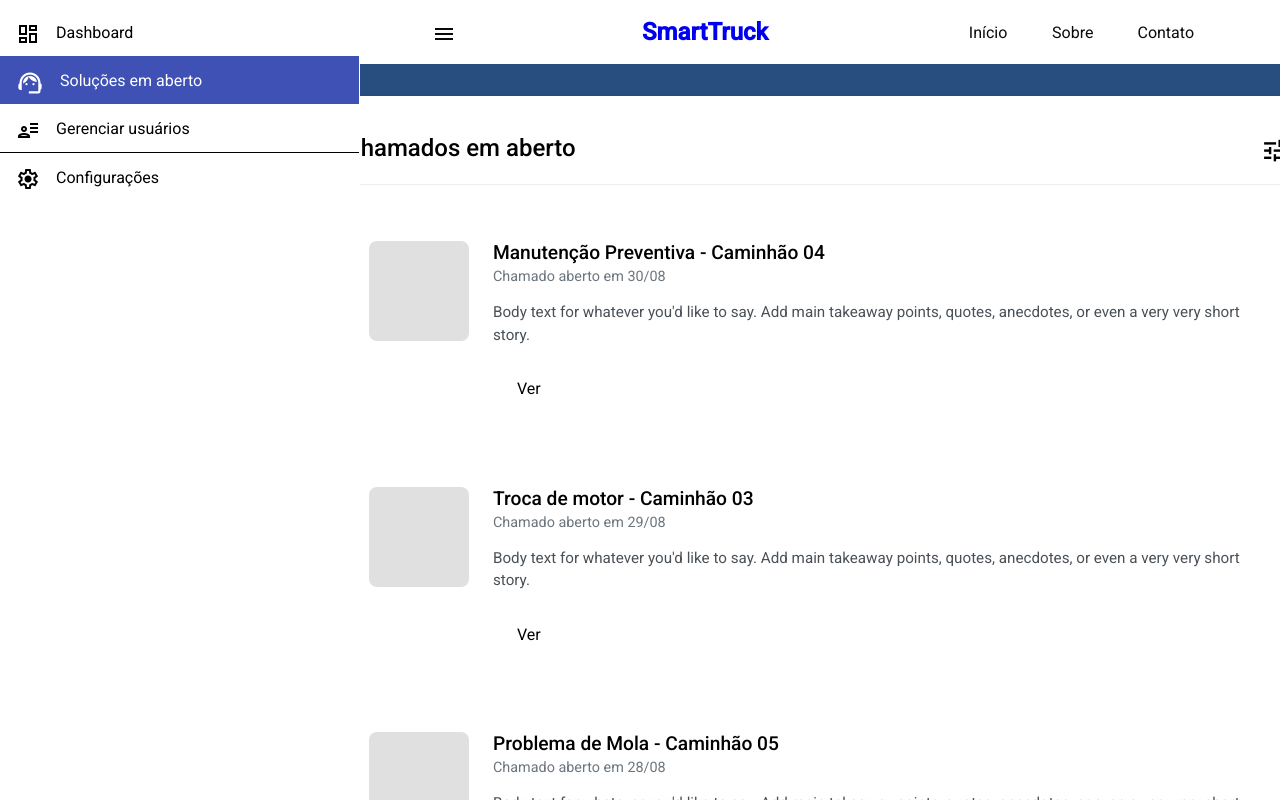
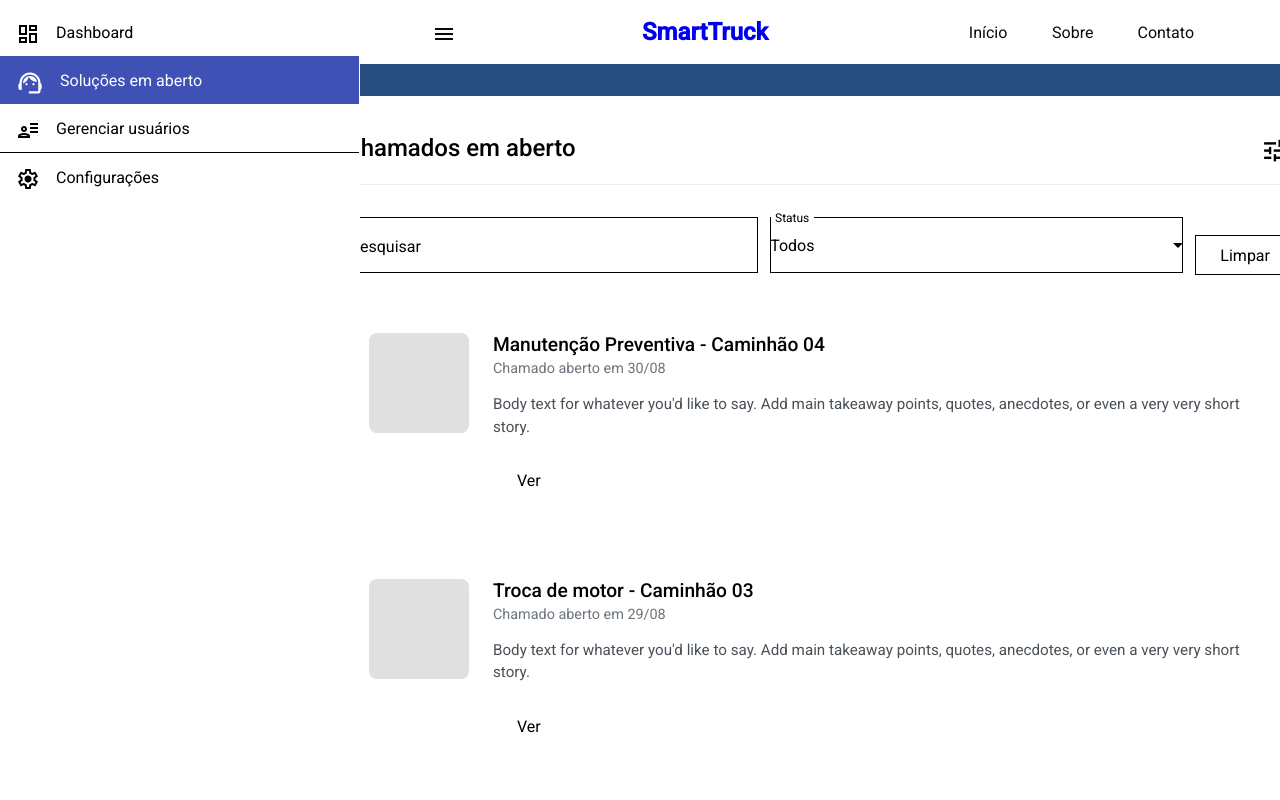
Before and after one commit to PedroDev03/smarttruck, an Angular app: page /chamados in a window 1280 px wide. Built offline with nearby package versions, Linux system fonts and the light colour scheme.

Commit message:
adição filter

```diff
--- /dev/null
+++ b/src/app/Components/filter/filter.component.html
@@ -0,0 +1,21 @@
+<form [formGroup]="form" class="filter-container">
+  <mat-form-field appearance="outline" class="filter-field">
+    <mat-label>Pesquisar</mat-label>
+    <input matInput placeholder="Título, descrição ou cliente" formControlName="search">
+    <button mat-icon-button matSuffix *ngIf="form.value.search" (click)="form.patchValue({ search: '' })">
+      <mat-icon>close</mat-icon>
+    </button>
+  </mat-form-field>
+
+  <mat-form-field appearance="outline" class="filter-field status-field">
+    <mat-label>Status</mat-label>
+    <mat-select formControlName="status">
+      <mat-option value="all">Todos</mat-option>
+      <mat-option value="open">Aberto</mat-option>
+      <mat-option value="closed">Fechado</mat-option>
+      <mat-option value="in_progress">Em andamento</mat-option>
+    </mat-select>
+  </mat-form-field>
+
+  <button mat-stroked-button type="button" (click)="clear()">Limpar</button>
+</form>
--- /dev/null
+++ b/src/app/Components/filter/filter.component.scss
@@ -0,0 +1,12 @@
+.filter-container {
+  display: flex;
+  gap: 12px;
+  align-items: center;
+  margin-bottom: 16px;
+}
+.filter-field {
+  flex: 1 1 200px;
+}
+.status-field {
+  width: 200px;
+}
--- /dev/null
+++ b/src/app/Components/filter/filter.component.ts
@@ -0,0 +1,56 @@
+import { Component, EventEmitter, OnDestroy, OnInit, Output } from '@angular/core';
+import { CommonModule } from '@angular/common';
+import { ReactiveFormsModule, FormBuilder, FormGroup } from '@angular/forms';
+import { MatFormFieldModule } from '@angular/material/form-field';
+import { MatInputModule } from '@angular/material/input';
+import { MatSelectModule } from '@angular/material/select';
+import { MatButtonModule } from '@angular/material/button';
+import { MatIconModule } from '@angular/material/icon';
+import { Subscription } from 'rxjs';
+import { debounceTime } from 'rxjs/operators';
+
+@Component({
+  selector: 'app-filter',
+  standalone: true,
+  imports: [
+    CommonModule,
+    ReactiveFormsModule,
+    MatFormFieldModule,
+    MatInputModule,
+    MatSelectModule,
+    MatButtonModule,
+    MatIconModule
+  ],
+  templateUrl: './filter.component.html',
+  styleUrls: ['./filter.component.scss']
+})
+export class FilterComponent implements OnInit, OnDestroy {
+  @Output() filterChange = new EventEmitter<{ search?: string; status?: string }>();
+
+  form: FormGroup;
+  private sub: Subscription | undefined;
+
+  constructor(private fb: FormBuilder) {
+    this.form = this.fb.group({
+      search: [''],
+      status: ['all']
+    });
+  }
+
+  ngOnInit(): void {
+    this.sub = this.form.valueChanges.pipe(debounceTime(300)).subscribe((v) => {
+      this.filterChange.emit(v);
+    });
+    // Emit initial value so parent can initialize filtered list
+    this.filterChange.emit(this.form.value);
+  }
+
+  clear(): void {
+    this.form.patchValue({ search: '', status: 'all' });
+    this.filterChange.emit(this.form.value);
+  }
+
+  ngOnDestroy(): void {
+    this.sub?.unsubscribe();
+  }
+}
--- a/src/app/app.routes.ts
+++ b/src/app/app.routes.ts
@@ -2,13 +2,13 @@
 
 import { Routes } from '@angular/router';
 import { LoginComponent } from './pages/login/login.component';
-// 1. Importe o componente da lista de chamados
 import { ListaChamadosComponent } from './pages/lista-chamados/lista-chamados.component';
+import { UsuariosComponent } from './pages/usuarios/usuarios.component';
 
 export const routes: Routes = [
   { path: '', redirectTo: '/login', pathMatch: 'full' },
   { path: 'login', component: LoginComponent },
 
-  // 2. Adicione a nova rota aqui
+  {path: 'usuarios', component: UsuariosComponent},
   { path: 'chamados', component: ListaChamadosComponent }
 ];
--- a/src/app/pages/lista-chamados/lista-chamados.component.html
+++ b/src/app/pages/lista-chamados/lista-chamados.component.html
@@ -7,8 +7,10 @@
       </button>
     </header>
 
+    <app-filter (filterChange)="onFilterChange($event)"></app-filter>
+
     <div class="ticket-list">
-      <mat-card class="ticket-card" *ngFor="let chamado of chamados">
+      <mat-card class="ticket-card" *ngFor="let chamado of filteredChamados">
         <div class="ticket-layout">
           <div class="ticket-image-placeholder"></div>
 
--- a/src/app/pages/lista-chamados/lista-chamados.component.ts
+++ b/src/app/pages/lista-chamados/lista-chamados.component.ts
@@ -1,6 +1,7 @@
 import { Component } from '@angular/core';
 import { CommonModule } from '@angular/common';
 import { NavbarComponent } from '../../Components/navbar/navbar.component';
+import { FilterComponent } from '../../Components/filter/filter.component';
 // Importações do Angular Material
 import { MatCardModule } from '@angular/material/card';
 import { MatButtonModule } from '@angular/material/button';
@@ -14,12 +15,14 @@ import { MatIconModule } from '@angular/material/icon';
     MatCardModule,
     MatButtonModule,
     MatIconModule,
-    NavbarComponent
+    NavbarComponent,
+    FilterComponent
   ],
   templateUrl: './lista-chamados.component.html',
   styleUrls: ['./lista-chamados.component.scss']
 })
 export class ListaChamadosComponent {
+
 
   // Dados fictícios para simular a lista de chamados
   chamados = [
@@ -40,4 +43,25 @@ export class ListaChamadosComponent {
     }
   ];
 
+  // filtered view
+  filteredChamados = [...this.chamados];
+
+  onFilterChange(filter: { search?: string; status?: string }) {
+    const search = (filter.search || '').toLowerCase().trim();
+    const status = filter.status || 'all';
+
+    this.filteredChamados = this.chamados.filter((c) => {
+      const matchesSearch = !search || (
+        (c.titulo && c.titulo.toLowerCase().includes(search)) ||
+        (c.descricao && c.descricao.toLowerCase().includes(search)) ||
+        (c.status && c.status.toLowerCase().includes(search))
+      );
+
+      // For demo data, status values are free-form; in real app adapt accordingly
+      const matchesStatus = status === 'all' || (c.status && c.status.toLowerCase().includes(status));
+
+      return matchesSearch && matchesStatus;
+    });
+  }
+
 }
--- a/src/app/pages/login/login.component.ts
+++ b/src/app/pages/login/login.component.ts
@@ -54,7 +54,7 @@ export class LoginComponent {
       // 3. ADICIONE O TIPO UserResponse AQUI
       next: (response: UserResponse) => {
         console.log('Login bem-sucedido!', response);
-        alert(`Login realizado com sucesso! Bem-vindo, ${response.email}`);
+        alert(`Login realizado com sucesso! Bem-vindo.`);
         this.router.navigate(['/chamados']);
       },
       // 4. ADICIONE O TIPO HttpErrorResponse AQUI
--- /dev/null
+++ b/src/app/pages/usuarios/usuarios.component.html
@@ -0,0 +1 @@
+<p>usuarios works!</p>
```
Also changed, not shown: src/app/pages/usuarios/usuarios.component.ts (added, +11 -0 lines), src/app/pages/usuarios/usuarios.component.scss (added), 1 other file (tests, documents, lock files or other folders).
